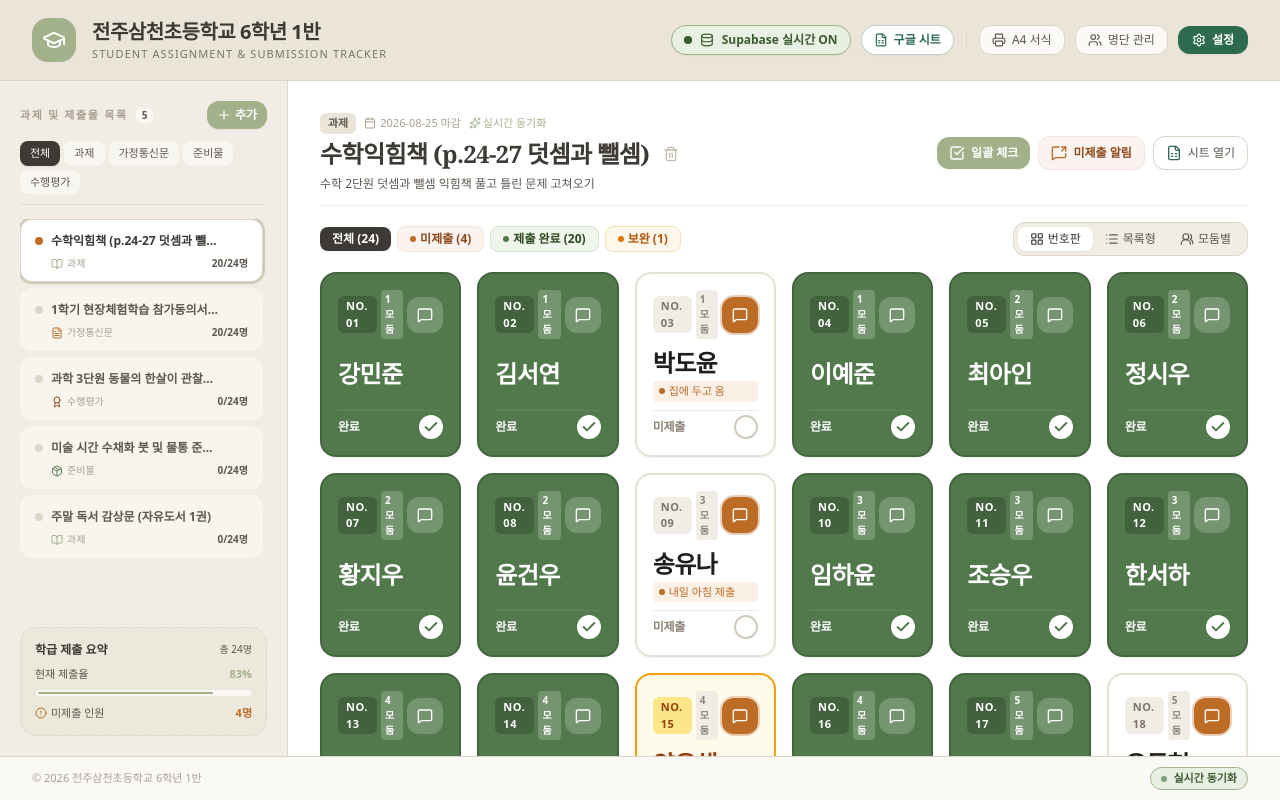
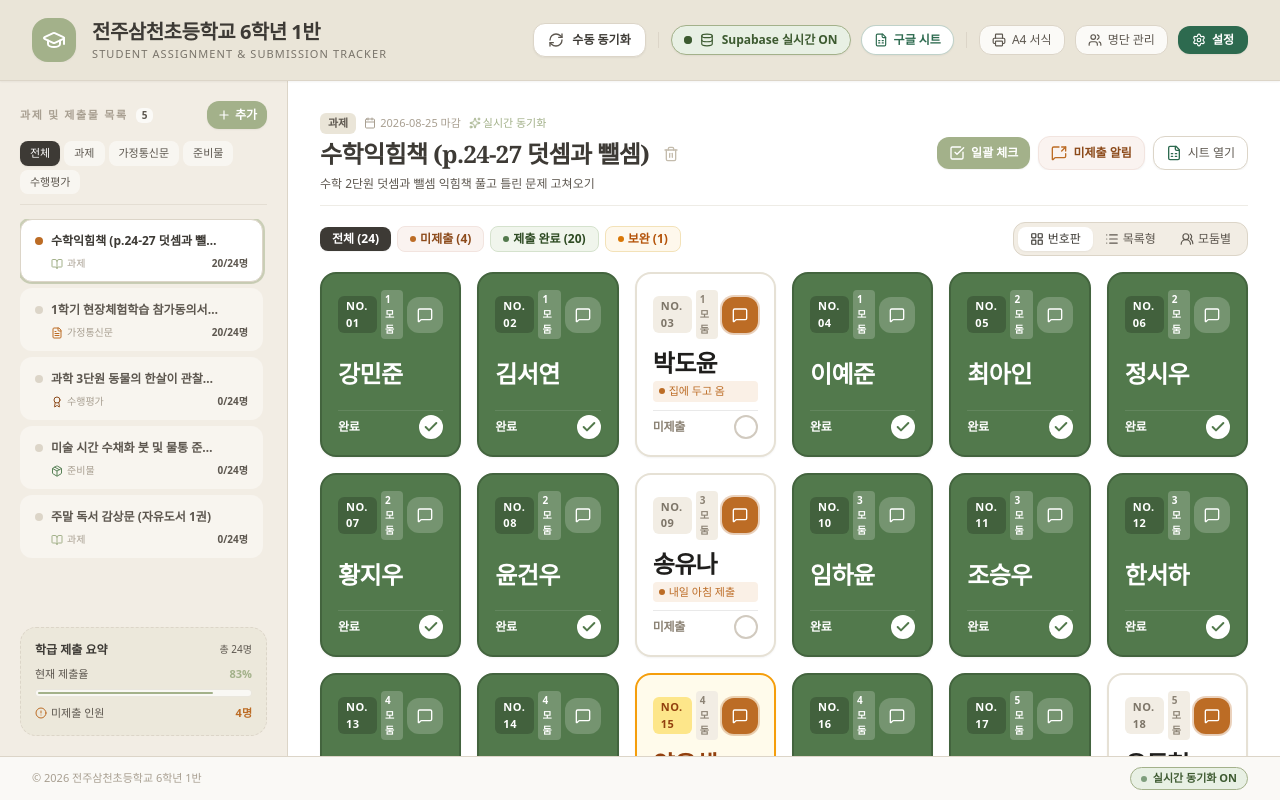
Before and after one commit to kitene0204/stu_check, a React (Vite) app: page / in a window 1280 px wide. Built offline with nearby package versions, Linux system fonts and the light colour scheme; no server answers; the database is empty.

Commit message:
feat: add manual Google Sheets synchronization
- Introduce sync state management for UI feedback
- Implement Google Sheets webhook service to export submission data
- Add synchronization trigger to the header component

```diff
--- a/src/App.tsx
+++ b/src/App.tsx
@@ -13,7 +13,7 @@ import {
   SubmissionItem
 } from './types';
 
-import { Header } from './components/Header';
+import { Header, SyncState } from './components/Header';
 import { Sidebar } from './components/Sidebar';
 import { AssignmentHeader } from './components/AssignmentHeader';
 import { StudentGrid } from './components/StudentGrid';
@@ -54,6 +54,8 @@ import {
   subscribeToSubmissions
 } from './services/supabaseService';
 
+import { syncToGoogleSheetsWebhook } from './services/googleSheetsService';
+
 export default function App() {
   // State Initialization
   const [classRoom, setClassRoom] = useState<ClassRoom>(loadClassRoom);
@@ -62,6 +64,9 @@ export default function App() {
   const [submissionsMap, setSubmissionsMap] = useState<SubmissionMap>(loadSubmissions);
   const [supabaseConfig, setSupabaseConfig] = useState<SupabaseConfig>(loadSupabaseConfig);
   const [sheetsConfig, setSheetsConfig] = useState<GoogleSheetsConfig>(loadSheetsConfig);
+
+  // Sync state: 'idle' | 'syncing' | 'synced' | 'error'
+  const [syncState, setSyncState] = useState<SyncState>('idle');
 
   const [activeAssignmentId, setActiveAssignmentId] = useState<string>(() => {
     return assignments.length > 0 ? assignments[0].id : '';
@@ -131,6 +136,12 @@ export default function App() {
     return assignments.find(a => a.id === activeAssignmentId) || assignments[0];
   }, [assignments, activeAssignmentId]);
 
+  // Current submissions for active assignment
+  const currentSubmissions = useMemo(() => {
+    if (!activeAssignment?.id) return {};
+    return submissionsMap[activeAssignment.id] || {};
+  }, [submissionsMap, activeAssignment?.id]);
+
   // Realtime Supabase Sync Setup
   useEffect(() => {
     if (!supabaseConfig.isEnabled || !supabaseConfig.url || !supabaseConfig.anonKey) {
@@ -143,6 +154,7 @@ export default function App() {
     // Initial fetch from cloud
     const loadRemote = async () => {
       try {
+        setSyncState('syncing');
         const data = await fetchSupabaseData(supabaseConfig, classRoom.id);
         if (data.students.length > 0) {
           setStudents(data.students);
@@ -162,8 +174,12 @@ export default function App() {
             return merged;
           });
         }
+        setSyncState('synced');
+        setTimeout(() => setSyncState('idle'), 2500);
       } catch (err) {
         console.error('Supabase initial fetch failed:', err);
+        setSyncState('error');
+        setTimeout(() => setSyncState('idle'), 2500);
       }
     };
 
@@ -178,7 +194,7 @@ export default function App() {
           const asgSubs = prev[remoteSub.assignment_id] || {};
           const currentItem = asgSubs[remoteSub.student_id];
 
-          if (currentItem && new Date(currentItem.updatedAt).getTime() >= new Date(remoteSub.updated_at).getTime()) {
+          if (currentItem && new Date(currentItem.updatedAt || 0).getTime() >= new Date(remoteSub.updated_at).getTime()) {
             return prev;
           }
 
@@ -196,6 +212,9 @@ export default function App() {
           saveSubmissions(updated);
           return updated;
         });
+
+        setSyncState('synced');
+        setTimeout(() => setSyncState('idle'), 2000);
       }
     );
 
@@ -206,11 +225,115 @@ export default function App() {
     };
   }, [supabaseConfig, classRoom.id, activeAssignmentId]);
 
-  // Current submissions for active assignment
-  const currentSubmissions = useMemo(() => {
-    if (!activeAssignment?.id) return {};
-    return submissionsMap[activeAssignment.id] || {};
-  }, [submissionsMap, activeAssignment?.id]);
+  // Realtime Automatic Push Sync Helper
+  const triggerAutoSync = useCallback(async (
+    asgId: string,
+    itemsToSync: { studentId: string; status: SubmissionStatus; note?: string; updatedAt: string }[],
+    updatedSubmissionsForActive?: Record<string, SubmissionItem>
+  ) => {
+    // Show quick subtle syncing state
+    setSyncState('syncing');
+
+    let supabaseOk = false;
+    let sheetsOk = false;
+
+    // 1. Supabase Cloud Sync
+    if (supabaseConfig.isEnabled && supabaseConfig.url) {
+      try {
+        await upsertSubmissionsToSupabase(supabaseConfig, classRoom.id, asgId, itemsToSync);
+        supabaseOk = true;
+      } catch (err) {
+        console.error('Auto sync to Supabase failed:', err);
+      }
+    }
+
+    // 2. Google Sheets Webhook Sync
+    if (sheetsConfig.autoSync && sheetsConfig.webhookUrl && activeAssignment) {
+      try {
+        const subsToUse = updatedSubmissionsForActive || currentSubmissions;
+        await syncToGoogleSheetsWebhook(sheetsConfig, classRoom, activeAssignment, students, subsToUse);
+        sheetsOk = true;
+      } catch (err) {
+        console.error('Auto sync to Google Sheets failed:', err);
+      }
+    }
+
+    // Set synced status
+    setSyncState('synced');
+    setTimeout(() => {
+      setSyncState('idle');
+    }, 2200);
+  }, [supabaseConfig, sheetsConfig, classRoom, activeAssignment, students, currentSubmissions]);
+
+  // Manual Full Sync Button Action
+  const handleTriggerManualSync = useCallback(async () => {
+    setSyncState('syncing');
+    showToast('🔄 클라우드 및 구글 시트 데이터 동기화 중...');
+
+    try {
+      let syncCount = 0;
+
+      // 1. Supabase Sync (Download & Upload latest)
+      if (supabaseConfig.isEnabled && supabaseConfig.url) {
+        // Upload current active assignment submissions
+        if (activeAssignment?.id) {
+          const currentItems = students.map(st => {
+            const sub = currentSubmissions[st.id] || { status: 'pending' };
+            return {
+              studentId: st.id,
+              status: sub.status,
+              note: sub.note,
+              updatedAt: sub.updatedAt || new Date().toISOString()
+            };
+          });
+
+          await upsertSubmissionsToSupabase(supabaseConfig, classRoom.id, activeAssignment.id, currentItems);
+        }
+
+        // Fetch remote updates
+        const remoteData = await fetchSupabaseData(supabaseConfig, classRoom.id);
+        if (Object.keys(remoteData.submissionsMap).length > 0) {
+          setSubmissionsMap(prev => {
+            const merged = { ...prev, ...remoteData.submissionsMap };
+            saveSubmissions(merged);
+            return merged;
+          });
+        }
+        syncCount++;
+      }
+
+      // 2. Google Sheets Webhook Sync
+      if (sheetsConfig.webhookUrl && activeAssignment) {
+        await syncToGoogleSheetsWebhook(sheetsConfig, classRoom, activeAssignment, students, currentSubmissions);
+        syncCount++;
+      }
+
+      // Local storage refresh guarantee
+      saveClassRoom(classRoom);
+      saveStudents(students);
+      saveAssignments(assignments);
+      saveSubmissions(submissionsMap);
+
+      setSyncState('synced');
+
+      if (syncCount > 0) {
+        showToast('✅ 구글 시트 & Supabase & 로컬 데이터 동기화 완료!');
+      } else {
+        showToast('✅ 로컬 데이터 저장 및 동기화 완료! (클라우드 연동 시 자동 실시간 백업)');
+      }
+
+      setTimeout(() => {
+        setSyncState('idle');
+      }, 2500);
+    } catch (e) {
+      console.error('Manual sync error:', e);
+      setSyncState('error');
+      showToast('⚠️ 동기화 중 일부 오류가 발생했습니다.');
+      setTimeout(() => {
+        setSyncState('idle');
+      }, 3000);
+    }
+  }, [supabaseConfig, sheetsConfig, classRoom, activeAssignment, students, currentSubmissions, assignments, submissionsMap, showToast]);
 
   // Calculated stats
   const totalStudents = students.length;
@@ -304,26 +427,26 @@ export default function App() {
       updatedAt: nowIso,
     };
 
+    const newSubmissionsForActive = {
+      ...currentSubmissions,
+      [studentId]: updatedSubItem,
+    };
+
     const updatedMap: SubmissionMap = {
       ...submissionsMap,
-      [asgId]: {
-        ...currentSubmissions,
-        [studentId]: updatedSubItem,
-      }
+      [asgId]: newSubmissionsForActive
     };
 
     setSubmissionsMap(updatedMap);
     saveSubmissions(updatedMap);
 
-    // Sync to Supabase
-    if (supabaseConfig.isEnabled && supabaseConfig.url) {
-      upsertSubmissionsToSupabase(supabaseConfig, classRoom.id, asgId, [{
+    // Realtime Push to Supabase & Google Sheets
+    triggerAutoSync(asgId, [{
       studentId,
       status: newStatus,
       note: currentSub.note,
       updatedAt: nowIso,
-      }]);
-    }
+    }], newSubmissionsForActive);
 
     // Trigger celebration if this submission achieves 100%
     if (newStatus === 'submitted' && (submittedCount + 1) === totalStudents && totalStudents > 0) {
@@ -354,25 +477,26 @@ export default function App() {
       updatedAt: nowIso,
     };
 
+    const newSubmissionsForActive = {
+      ...currentSubmissions,
+      [studentId]: updatedSubItem,
+    };
+
     const updatedMap: SubmissionMap = {
       ...submissionsMap,
-      [asgId]: {
-        ...currentSubmissions,
-        [studentId]: updatedSubItem,
-      }
+      [asgId]: newSubmissionsForActive
     };
 
     setSubmissionsMap(updatedMap);
     saveSubmissions(updatedMap);
 
-    if (supabaseConfig.isEnabled && supabaseConfig.url) {
-      upsertSubmissionsToSupabase(supabaseConfig, classRoom.id, asgId, [{
+    // Realtime Push to Supabase & Google Sheets
+    triggerAutoSync(asgId, [{
       studentId,
       status: newStatus,
       note: updatedSubItem.note,
       updatedAt: nowIso,
-      }]);
-    }
+    }], newSubmissionsForActive);
   };
 
   const handleCheckAll = () => {
@@ -407,9 +531,8 @@ export default function App() {
     setSubmissionsMap(updatedSubmissions);
     saveSubmissions(updatedSubmissions);
 
-    if (supabaseConfig.isEnabled && supabaseConfig.url) {
-      upsertSubmissionsToSupabase(supabaseConfig, classRoom.id, asgId, supabasePayload);
-    }
+    // Realtime Push to Supabase & Google Sheets
+    triggerAutoSync(asgId, supabasePayload, updatedCurrentAsg);
 
     try {
       confetti({
@@ -455,12 +578,14 @@ export default function App() {
 
   return (
     <div className="h-screen w-screen flex flex-col bg-[#FAF9F6] text-[#5D574F] font-sans overflow-hidden select-none">
-      {/* Top Header with Natural Tones and Mobile Navigation Trigger */}
+      {/* Top Header with Realtime Sync Status & Manual Sync Button */}
       <Header
         classRoom={classRoom}
         onUpdateClassRoom={handleUpdateClassRoom}
         supabaseConfig={supabaseConfig}
         sheetsConfig={sheetsConfig}
+        syncState={syncState}
+        onTriggerManualSync={handleTriggerManualSync}
         onOpenRosterModal={() => setIsRosterModalOpen(true)}
         onOpenPrintModal={() => setIsPrintModalOpen(true)}
         onOpenSupabaseModal={() => setIsSupabaseModalOpen(true)}
@@ -536,7 +661,7 @@ export default function App() {
         </section>
       </main>
 
-      {/* Natural Tones Footer (Compact on Mobile) */}
+      {/* Natural Tones Footer with Sync indicator */}
       <footer className="h-10 md:h-11 bg-[#FAF9F6] border-t border-[#DCD5C8] px-3.5 sm:px-6 md:px-8 flex items-center justify-between text-[10px] sm:text-[11px] font-medium text-[#A89F91] shrink-0">
         <div className="truncate">
           &copy; 2026 {classRoom.schoolName} {classRoom.grade}학년 {classRoom.classNumber}반
@@ -552,7 +677,7 @@ export default function App() {
             title="Supabase 실시간 클라우드 연동 상태"
           >
             <span className={`w-1.5 h-1.5 rounded-full ${supabaseConfig.isEnabled && supabaseConfig.url ? 'bg-[#588157] animate-pulse' : 'bg-[#BC6C25]'}`} />
-            <span>{supabaseConfig.isEnabled && supabaseConfig.url ? '실시간 동기화' : '로컬 모드 (연동)'}</span>
+            <span>{supabaseConfig.isEnabled && supabaseConfig.url ? '실시간 동기화 ON' : '로컬 모드 (연동 가능)'}</span>
           </button>
         </div>
       </footer>
@@ -638,14 +763,13 @@ export default function App() {
           setSubmissionsMap(updatedMap);
           saveSubmissions(updatedMap);
 
-          if (supabaseConfig.isEnabled && supabaseConfig.url) {
-            upsertSubmissionsToSupabase(supabaseConfig, classRoom.id, asgId, [{
+          // Realtime Push to Supabase & Google Sheets
+          triggerAutoSync(asgId, [{
             studentId,
             status,
             note,
             updatedAt: nowIso,
-            }]);
-          }
+          }], updatedMap[asgId]);
         }}
       />
 
--- a/src/components/Header.tsx
+++ b/src/components/Header.tsx
@@ -9,15 +9,21 @@ import {
   Menu,
   X,
   Share2,
-  QrCode
+  RefreshCw,
+  CheckCircle2,
+  Sparkles
 } from 'lucide-react';
 import { ClassRoom, SupabaseConfig, GoogleSheetsConfig } from '../types';
+
+export type SyncState = 'idle' | 'syncing' | 'synced' | 'error';
 
 interface HeaderProps {
   classRoom: ClassRoom;
   onUpdateClassRoom: (updated: ClassRoom) => void;
   supabaseConfig: SupabaseConfig;
   sheetsConfig: GoogleSheetsConfig;
+  syncState: SyncState;
+  onTriggerManualSync: () => void;
   onOpenRosterModal: () => void;
   onOpenPrintModal: () => void;
   onOpenSupabaseModal: () => void;
@@ -30,13 +36,14 @@ interface HeaderProps {
 export const Header: React.FC<HeaderProps> = ({
   classRoom,
   supabaseConfig,
+  syncState,
+  onTriggerManualSync,
   onOpenRosterModal,
   onOpenPrintModal,
   onOpenSupabaseModal,
   onOpenSheetsModal,
   onOpenSettingsModal,
   onToggleMobileSidebar,
-  isMobileSidebarOpen,
 }) => {
   const [isMobileMenuOpen, setIsMobileMenuOpen] = useState(false);
 
@@ -48,8 +55,11 @@ export const Header: React.FC<HeaderProps> = ({
     ? classRoom.customSubtitle
     : 'STUDENT ASSIGNMENT & SUBMISSION TRACKER';
 
+  const isSyncing = syncState === 'syncing';
+  const isSynced = syncState === 'synced';
+
   return (
-    <header className="bg-[#EAE5D8] border-b border-[#DCD5C8] shrink-0 select-none z-30">
+    <header className="bg-[#EAE5D8] border-b border-[#DCD5C8] shrink-0 select-none z-30 shadow-xs">
       <div className="h-16 md:h-20 px-3.5 sm:px-6 md:px-8 flex items-center justify-between">
         {/* Left: Mobile Drawer Trigger + Brand & Class Info */}
         <div className="flex items-center gap-2 sm:gap-3 md:gap-4 overflow-hidden">
@@ -88,6 +98,39 @@ export const Header: React.FC<HeaderProps> = ({
 
         {/* Right: Desktop Action Bar */}
         <div className="hidden lg:flex items-center gap-2.5">
+          {/* Realtime Manual Sync Button with Animated Spinner & Status Indicator */}
+          <button
+            onClick={onTriggerManualSync}
+            disabled={isSyncing}
+            className={`flex items-center gap-2 px-3.5 py-2 rounded-xl font-bold text-xs transition-all shadow-xs cursor-pointer border active:scale-95 ${
+              isSyncing
+                ? 'bg-[#EBF5EE] border-[#2D6A4F] text-[#2D6A4F] ring-2 ring-[#2D6A4F]/20'
+                : isSynced
+                  ? 'bg-[#E8F0E4] border-[#A3B18A] text-[#3D5A30] hover:bg-[#DCE9D6]'
+                  : 'bg-white hover:bg-[#FAF9F5] border-[#DCD5C8] text-[#3D3A35]'
+            }`}
+            title="구글 시트 / Supabase / 스마트폰 전체 즉시 동기화"
+          >
+            {isSyncing ? (
+              <>
+                <RefreshCw className="w-4 h-4 text-[#2D6A4F] animate-spin" />
+                <span className="font-extrabold text-[#2D6A4F]">동기화 중...</span>
+              </>
+            ) : isSynced ? (
+              <>
+                <CheckCircle2 className="w-4 h-4 text-[#2D6A4F] animate-in zoom-in-50" />
+                <span className="font-extrabold text-[#2D6A4F]">동기화 완료</span>
+              </>
+            ) : (
+              <>
+                <RefreshCw className="w-4 h-4 text-[#5D574F]" />
+                <span>수동 동기화</span>
+              </>
+            )}
+          </button>
+
+          <div className="h-4 w-px bg-[#DCD5C8] mx-0.5" />
+
           {/* Supabase Status Pill */}
           <button
             onClick={onOpenSupabaseModal}
@@ -159,6 +202,25 @@ export const Header: React.FC<HeaderProps> = ({
 
         {/* Mobile Header Right Actions */}
         <div className="flex lg:hidden items-center gap-1.5">
+          {/* Mobile Manual Sync Icon/Pill */}
+          <button
+            onClick={onTriggerManualSync}
+            disabled={isSyncing}
+            className={`flex items-center gap-1 px-2.5 py-1.5 rounded-xl text-xs font-bold transition-all shadow-xs border active:scale-95 ${
+              isSyncing
+                ? 'bg-[#EBF5EE] border-[#2D6A4F] text-[#2D6A4F]'
+                : isSynced
+                  ? 'bg-[#E8F0E4] border-[#A3B18A] text-[#3D5A30]'
+                  : 'bg-white border-[#DCD5C8] text-[#3D3A35]'
+            }`}
+            title="즉시 수동 동기화"
+          >
+            <RefreshCw className={`w-3.5 h-3.5 ${isSyncing ? 'animate-spin text-[#2D6A4F]' : isSynced ? 'text-[#2D6A4F]' : 'text-[#5D574F]'}`} />
+            <span className="text-[11px] font-bold">
+              {isSyncing ? '동기화 중' : isSynced ? '완료' : '동기화'}
+            </span>
+          </button>
+
           {/* Quick Settings Icon Button */}
           <button
             onClick={onOpenSettingsModal}
--- /dev/null
+++ b/src/services/googleSheetsService.ts
@@ -0,0 +1,52 @@
+import { Assignment, Student, SubmissionItem, GoogleSheetsConfig, ClassRoom } from '../types';
+
+/**
+ * Triggers automated webhook dispatch to Google Apps Script
+ */
+export const syncToGoogleSheetsWebhook = async (
+  config: GoogleSheetsConfig,
+  classRoom: ClassRoom,
+  assignment: Assignment,
+  students: Student[],
+  submissions: Record<string, SubmissionItem>
+): Promise<boolean> => {
+  if (!config.webhookUrl) return false;
+
+  try {
+    const rows = students.map(st => {
+      const sub = submissions[st.id] || { status: 'pending' };
+      const statusKorean =
+        sub.status === 'submitted' ? '제출 완료 (O)' :
+        sub.status === 'pending' ? '미제출 (X)' :
+        sub.status === 'resubmit' ? '보완요청 (△)' : '면제 (-)';
+
+      return [
+        st.number,
+        st.name,
+        st.groupNumber ? `${st.groupNumber}모둠` : '-',
+        statusKorean,
+        sub.status === 'submitted' ? (assignment.dueDate || new Date().toLocaleDateString('ko-KR')) : '-',
+        sub.note || st.note || ''
+      ];
+    });
+
+    await fetch(config.webhookUrl, {
+      method: 'POST',
+      mode: 'no-cors',
+      headers: { 'Content-Type': 'application/json' },
+      body: JSON.stringify({
+        className: `${classRoom.schoolName} ${classRoom.grade}학년 ${classRoom.classNumber}반`,
+        assignmentTitle: assignment.title,
+        assignmentCategory: assignment.category,
+        dueDate: assignment.dueDate || '',
+        updatedAt: new Date().toISOString(),
+        rows,
+      })
+    });
+
+    return true;
+  } catch (err) {
+    console.error('Google Sheets webhook sync error:', err);
+    return false;
+  }
+};
```
Lines whose indentation alone changed are shown as unchanged.
